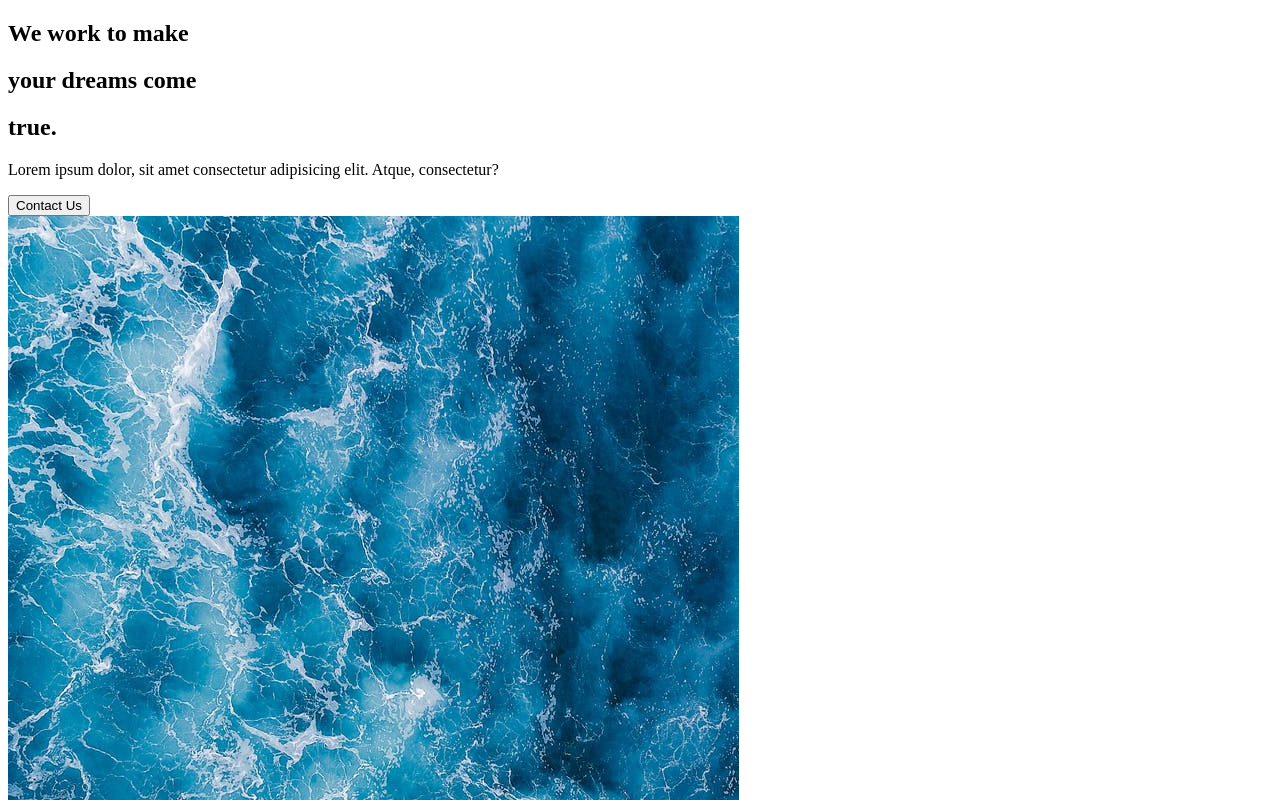
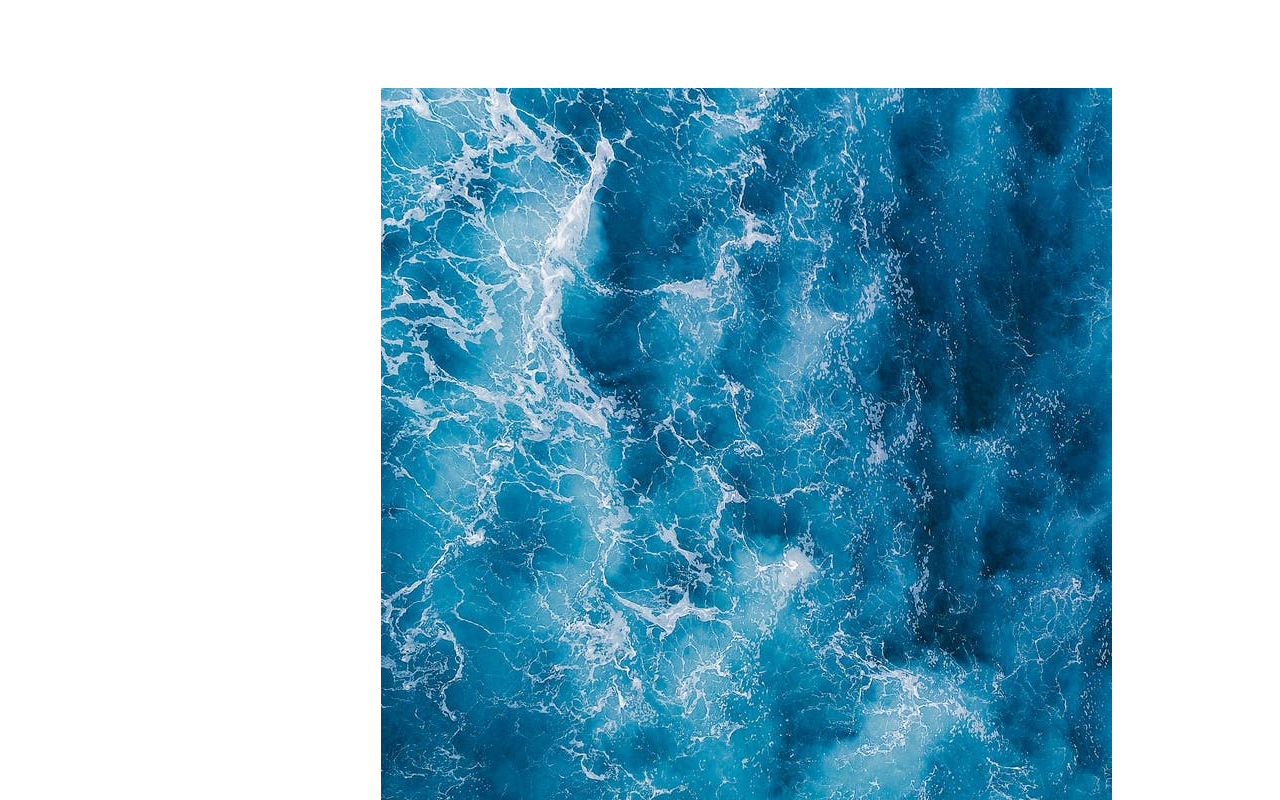
Before and after one commit to arakhm6/impact-react, a React (Create React App) app: page / in a window 1280 px wide. Shown: the top 800 px of the page. Built offline with nearby package versions, Linux system fonts and the light colour scheme.

Commit message:
about section styling

```diff
--- a/src/components/AboutSection.js
+++ b/src/components/AboutSection.js
@@ -1,9 +1,11 @@
 import React from "react";
 import waves from "../img/waves.jpeg";
+//Styling
+import styled from "styled-components";
 
 const AboutSection = () => {
   return (
-    <div>
+    <About>
       <div className="description">
         <div className="title">
           <div className="hide">
@@ -27,8 +29,18 @@
       <div className="image">
         <img src={waves} alt="waves" />
       </div>
-    </div>
+    </About>
   );
 };
 
+//Styled component
+const About = styled.div`
+  min-height: 90vh;
+  display: flex;
+  align-items: center;
+  justify-content: space-between;
+  padding: 5rem 10rem;
+  color: white;
+`;
+
 export default AboutSection;
```
